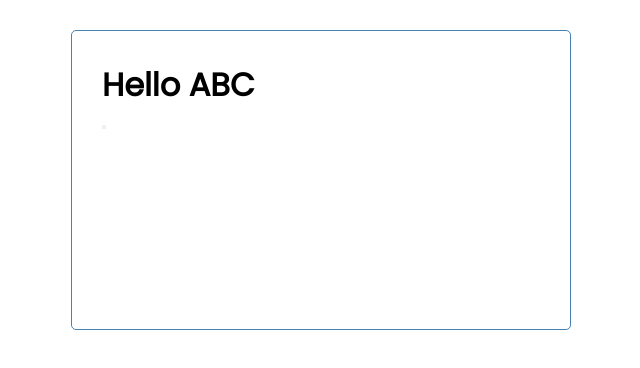
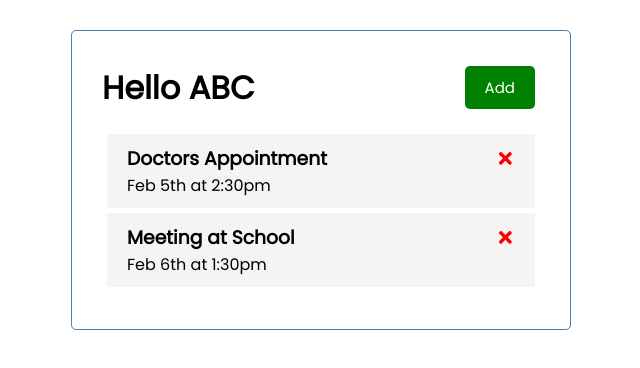
Before and after one commit to giri-sh-irke/react-task-tracker, a React (Create React App) app: page / in a window 1280 px wide. Shown: the top 368 px of the page, without its empty margins (319-959 px from the left). Built offline with nearby package versions, Linux system fonts and the light colour scheme.

Commit message:
Added task, tasks component

```diff
--- a/package.json
+++ b/package.json
@@ -8,6 +8,7 @@
     "@testing-library/user-event": "^12.8.3",
     "react": "^17.0.2",
     "react-dom": "^17.0.2",
+    "react-icons": "^4.2.0",
     "react-scripts": "4.0.3",
     "web-vitals": "^1.1.2"
   },
--- a/src/App.js
+++ b/src/App.js
@@ -1,10 +1,38 @@
 // import './App.css';
-import {Header} from "./components/Header";
+import { useState } from "react";
 
+import { Header } from "./components/Header";
+import { Tasks } from "./components/Tasks";
 function App() {
+  const [tasks, setTasks] = useState([
+    {
+      id: 1,
+      text: "Doctors Appointment",
+      day: "Feb 5th at 2:30pm",
+      reminder: true,
+    },
+    {
+      id: 2,
+      text: "Meeting at School",
+      day: "Feb 6th at 1:30pm",
+      reminder: true,
+    },
+  ]);
+
+  const deleteTask = (id) => {
+    setTasks(tasks.filter((task) => task.id !== id));
+  };
+
+  const addTask = () => {};
+
   return (
     <div className="container">
-      <Header title='Hello ABC' />
+      <Header title="Hello ABC" />
+      {tasks.length == 0 ? (
+        <div id="noTasks">No tasks avaliable</div>
+      ) : (
+        <Tasks tasks={tasks} onDelete={deleteTask} />
+      )}
     </div>
   );
 }
--- /dev/null
+++ b/src/components/Button.js
@@ -0,0 +1,23 @@
+import React from "react";
+import PropTypes from "prop-types";
+
+export const Button = ({ color, text, onClick }) => {
+  const style = { backgroundColor: color };
+
+  return (
+    <button onClick={onClick} style={style} className="btn">
+      {text}
+    </button>
+  );
+};
+
+Button.defaultProps = {
+  color: "black",
+  text: "Text",
+};
+
+Button.propTypes = {
+  color: PropTypes.string,
+  text: PropTypes.string,
+  onClick: PropTypes.func
+};
--- a/src/components/Header.js
+++ b/src/components/Header.js
@@ -1,15 +1,21 @@
 import React from "react"; //for class components
 // import PropTypes from 'prop-types'
-
+import { Button } from "./Button";
 //Functional component
 export const Header = (props) => {
-    return(
-        <header>
-            <h1>{props.title}</h1>
-            <button></button>
-        </header>
-    )
-}
+  const handleButtonClick = () => {
+    console.log("Clicked");
+  };
+
+  return (
+    <>
+    <header className="header">
+      <h1>{props.title}</h1>
+      <Button color="green" text="Add" onClick={handleButtonClick} />
+    </header>
+    </>
+  );
+};
 
 // Header.defaultProps = {   //To add default props
 //     title: 'Task tracker'
@@ -18,7 +24,6 @@ export const Header = (props) => {
 // Header.propTypes = {  //To specify the type of props
 //     title : PropTypes.string
 // }
-
 
 //Class component syntax
 
--- /dev/null
+++ b/src/components/Task.js
@@ -0,0 +1,19 @@
+import { FaTimes } from "react-icons/fa";
+
+export const Task = ({ tasksDetails, deleteTask }) => {
+  return (
+    <div className="task">
+      <h3>
+        {tasksDetails.text}
+        <FaTimes
+          style={{ color: "red" }}
+          onClick={() => deleteTask(tasksDetails.id)}
+        />
+      </h3>
+      <p>{tasksDetails.day}</p>
+    </div>
+  );
+};
+
+//onClick={deleteTask} this cannot be used to pass an id to the funciton
+// onClick={() => deleteTask(id)}, Use this instead
--- /dev/null
+++ b/src/components/Tasks.js
@@ -0,0 +1,23 @@
+
+// const tasks = [] - We can use this, but it is not the part of our component
+import { Task } from "./Task";
+export const Tasks = ({tasks, onDelete}) => {
+
+    //We use useState hook to access the states
+    //Here tasks is now the part of the component
+
+  return (
+    <div>
+      {tasks.map((task) => {
+        return <div key={task.id}>
+            <Task tasksDetails = {task} deleteTask={onDelete} / >
+        </div>;
+      })}
+    </div>
+  );
+};
+
+
+
+// Warning: Each child in a list should have a unique "key" prop.
+// Solution : Add a unique key to map
--- a/src/index.css
+++ b/src/index.css
@@ -8,6 +8,10 @@
 
 body {
   font-family: 'Poppins', sans-serif;
+}
+
+#noTasks {
+  text-align: center;
 }
 
 .container {
```
Also changed, not shown: 1 other file (tests, documents, lock files or other folders).
